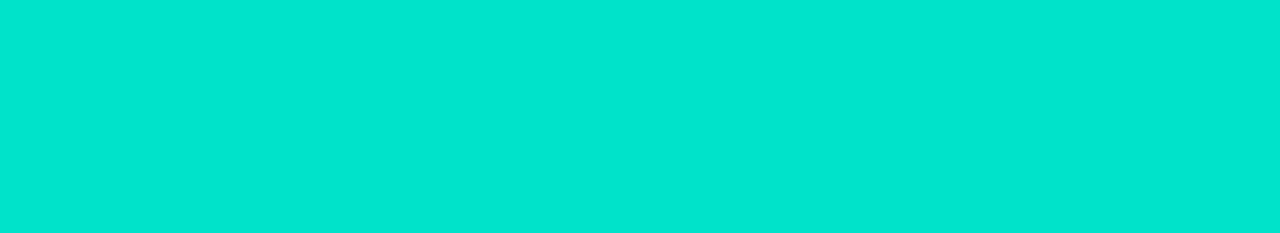
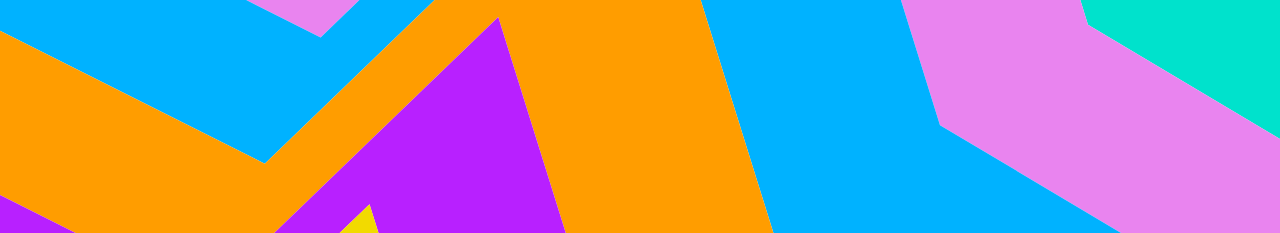
Before and after one commit to hcarreras/sips, a React app: page / in a window 1280 px wide. Shown: the top 233 px of the page. Built offline with nearby package versions, Linux system fonts and the light colour scheme.

Commit message:
added nice background home screen

```diff
--- a/src/Game.js
+++ b/src/Game.js
@@ -115,7 +115,7 @@ const Home = createReactClass({
     const displayChallenge = level && this.insertPlayerNames(challenge)
 
     return (
-      h('div', {className: 'main-container', onClick: () => level && this.nextChallenge(challenge), style: {backgroundColor: color}},
+      h('div', {className: 'main-container', onClick: () => level && this.nextChallenge(challenge), style: {backgroundColor: color, backgroundImage: 'none'}},
         h('div', {onClick: this.openMenu, className: 'menu-button'},
           h('div', {}),
           h('div', {}),
--- a/stylesheet.css
+++ b/stylesheet.css
@@ -6,9 +6,15 @@ body,
   top: 0;
   left: 0;
   height: 100%;
+  min-height: 100vh;
   width: 100%;
-  background-color: #00E2CC;
+  min-width: 100vw;
+  background-image: url('./assets/background.svg');
   transition: 100ms;
+  background-size: cover;
+  background-repeat: no-repeat;
+  margin: 0;
+  padding: 0;
 }
 
 .main-container {
```
Also changed, not shown: assets/background.svg (added).
